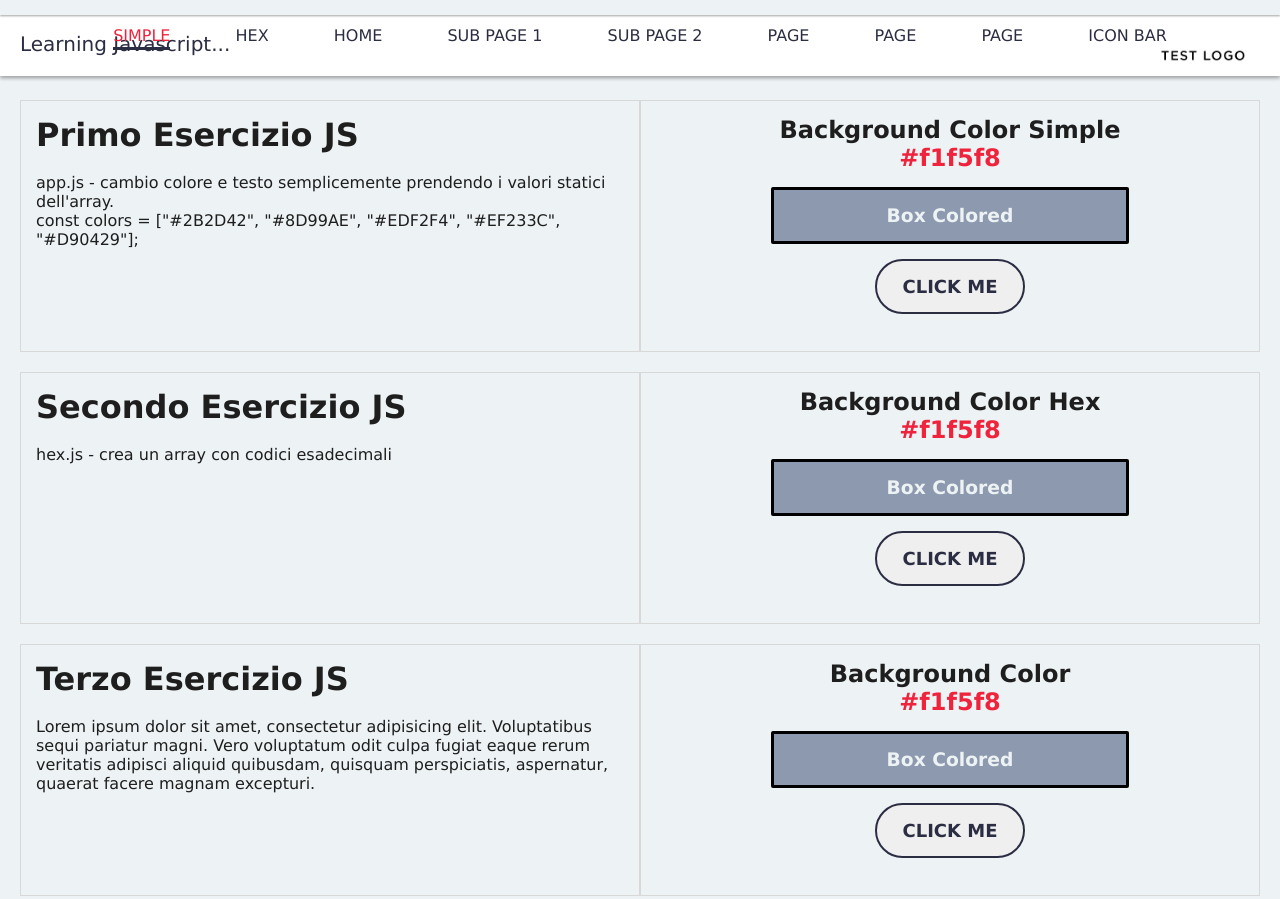
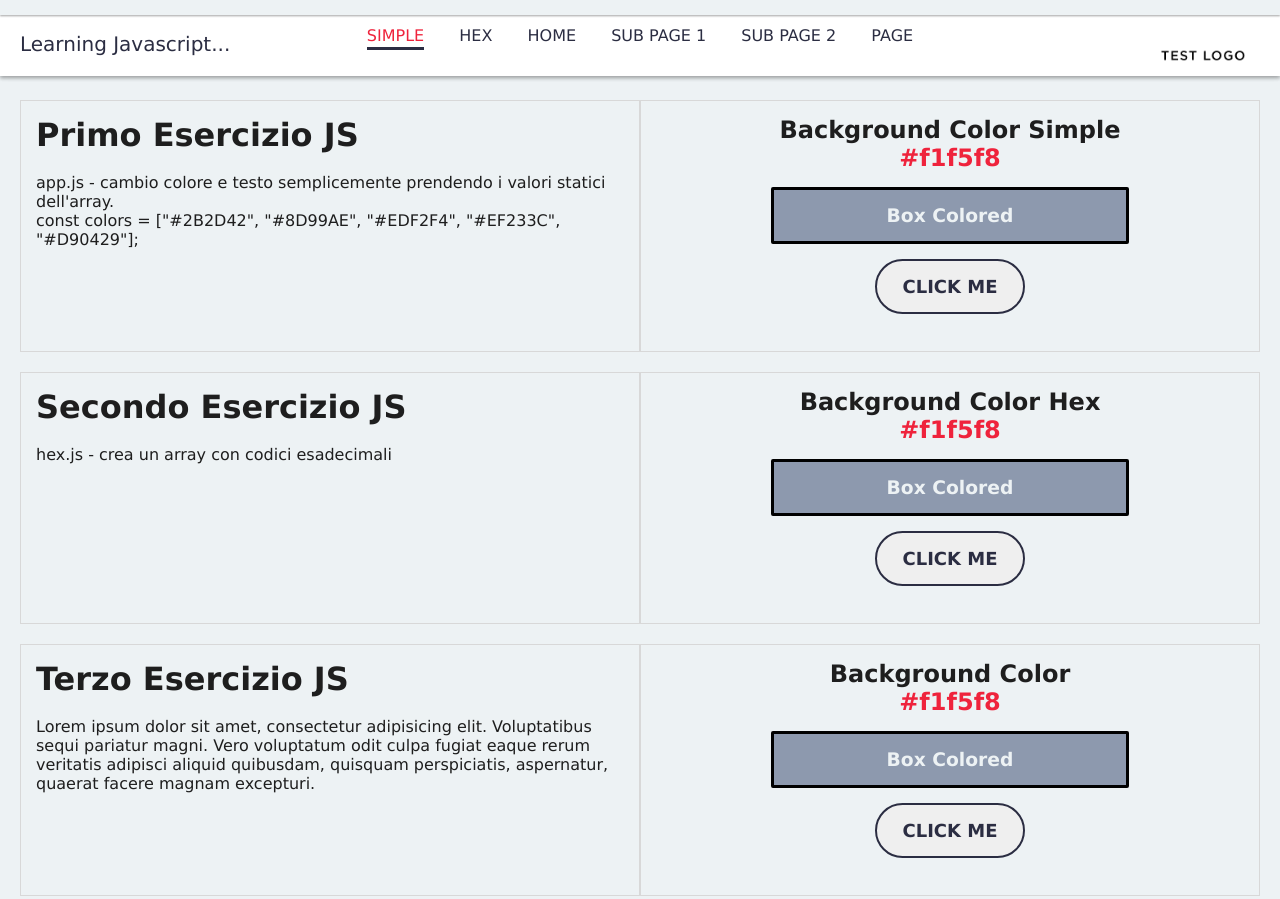
Before and after one commit to vitis95/js_20220411_new_repo_public, a plain HTML site: page index.html in a window 1280 px wide. Shown: the top 899 px of the page. Drawn offline with nearby package versions, Linux system fonts and the light colour scheme.

Commit message:
aggiustato padding nav

```diff
--- a/index.html
+++ b/index.html
@@ -16,11 +16,8 @@
     <!-- Header START -->
     <header class="site-header">
         <div id="header-scroll" class="header-fixed">
-
             <div class="pre-header"></div>
-
             <!-- <h3 class="logo-name">Color Flipper </h3> -->
-
             <nav>
                 <img class="logo-img" src="img/logo.png" alt="logo">
                 <h3 class="logo-name">Learning Javascript... </h3>
@@ -33,9 +30,6 @@
                         <li><a class="sub-nav-page sub-page-1" href="#">Sub Page 1</a></li>
                         <li><a class="sub-nav-page sub-page-2" href="#">Sub Page 2</a></li>
                         <li><a href="#">Page</a></li>
-                        <li><a href="#">Page</a></li>
-                        <li><a href="#">Page</a></li>
-                        <li><a href="#">Icon Bar</a></li>
                     </ul>
                 </div>
             </nav>
--- a/style-desktop.css
+++ b/style-desktop.css
@@ -30,7 +30,7 @@ Layout
 .header-fixed-scroll { background: #fff; box-shadow: 0 2px 4px 0 rgba(0, 0, 0, 0.2), 0 2px 4px 0 rgba(0, 0, 0, 0.19); }
 
 .nav-links { margin: 0 auto; padding-top: 6px; padding-bottom: 16px; text-align: center; }
-.nav-links li { display: inline-block; padding: 5px 20px; text-transform: uppercase; margin: 0 10px; overflow: unset; }
+.nav-links li { display: inline-block; padding: 5px 5px; text-transform: uppercase; margin: 0 10px; overflow: unset; }
 .nav-links li a { text-decoration: none; color: #2B2D42; font-weight: 550; font-size: 16px; }
 .nav-links li a:hover { margin-bottom: 5px;  border-bottom: 3px solid #2B2D42;  padding-bottom: 2px; color: #D90429; }
 .nav-links li a.nav-active { margin-bottom: 5px;  border-bottom: 3px solid #2B2D42;  padding-bottom: 2px; color: #EF233C; }
```
